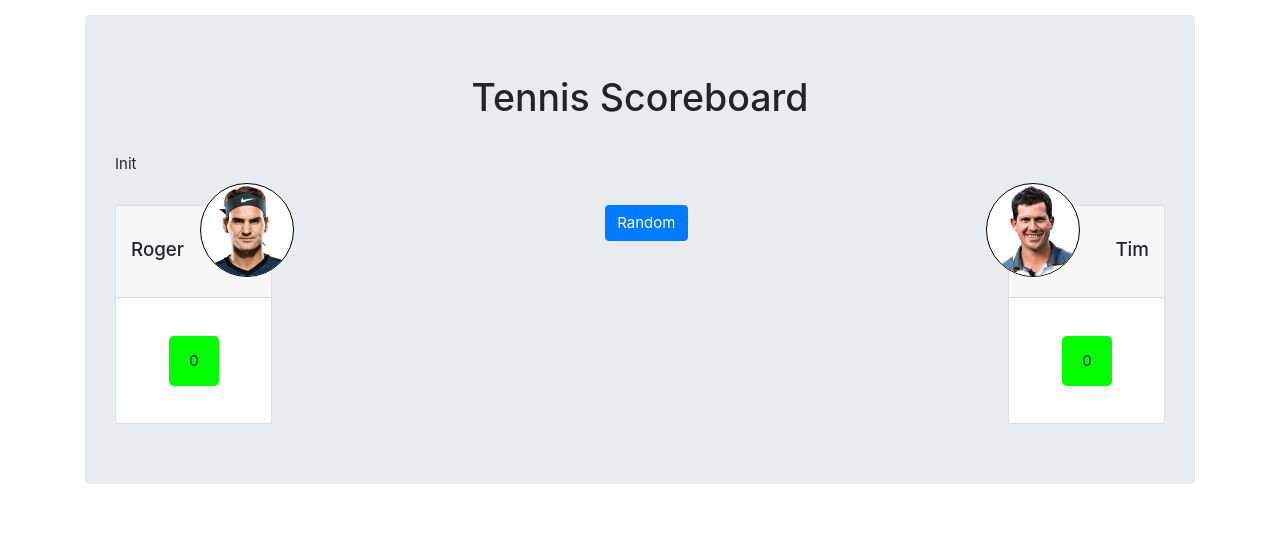
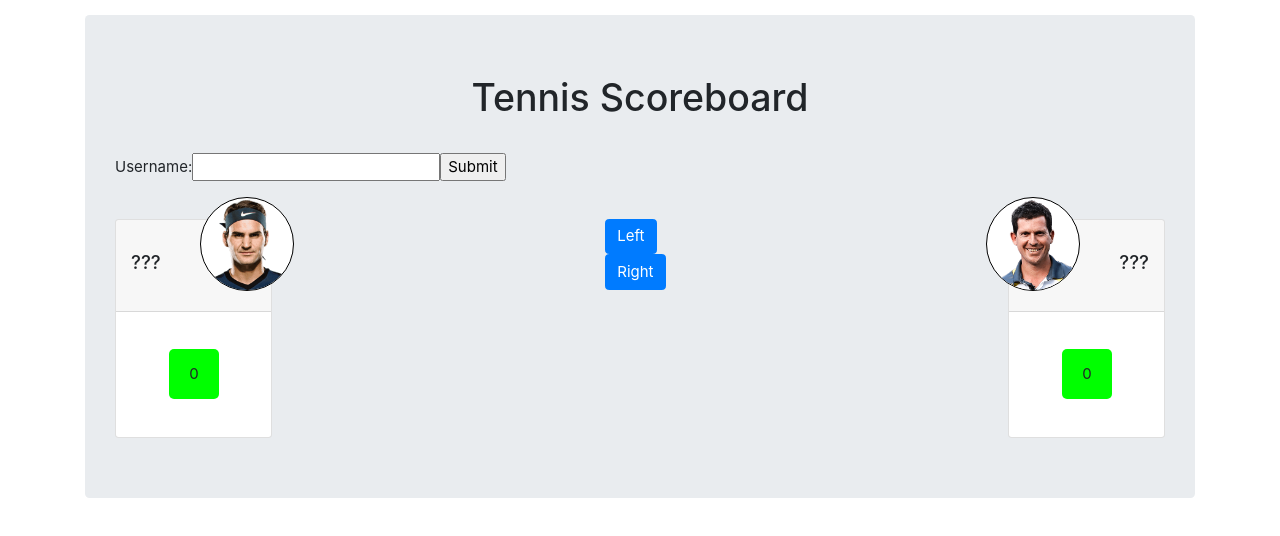
Before and after one commit to krzykus/Tennis-Scoreboard, a React (Create React App) app: page / in a window 1280 px wide. Shown: the top 536 px of the page. Built offline with nearby package versions, Linux system fonts and the light colour scheme; no server answers.

Commit message:
Handle events from backend, add username form

```diff
--- a/src/App.js
+++ b/src/App.js
@@ -11,34 +11,79 @@ import Button from 'react-bootstrap/Button';
 
 import Player from './components/Player';
 import Overlay from './components/Overlay';
-
+import UsernameForm from './components/UsernameForm';
 import './App.css';
 
 class App extends Component {
   constructor(props) {
     super(props);
     this.ENDPOINT = "http://127.0.0.1:4000";
+    this.socket = socketIOClient(this.ENDPOINT);
     this.state = {
-      msg: "Init",
+      msg: "",
+      playerID: -1,
       gameFinished: false,
       winner: {},
-      playerOne: {currentScore: 0, newScore:0, name: "Roger", img:"/img/roger.png"},
-      playerTwo: {currentScore: 0, newScore:0, name: "Tim", img:"/img/tim.png"}
+      playerOne: {currentScore: 0, newScore:0, name: "???", img:"/img/roger.png"},
+      playerTwo: {currentScore: 0, newScore:0, name: "???", img:"/img/tim.png"}
     };
   }
   componentDidMount = () => {
-    const socket = socketIOClient(this.ENDPOINT);
-    socket.on("Bump", data => {
-      this.setState({msg: data});
-    });
-    socket.on("abandoned", data => {
+    this.socket.on("abandoned", data => {
       //TODO show button to join new game
       this.setState({msg: data.opponent+" left game"});
     });
-    socket.on("move state", data => {
-      //TODO update scores and display message
+
+    this.socket.on("move state", data => {
+      console.log(data)
+      if(data.move==="Awaiting move") {
+        this.setState({msg: "Awaiting for all players to make a move"});
+      }
+      else if(data.move==="Scored") {
+        this.setState({msg:"Scored!"});
+        //Update Scores
+        if(data.serving===this.state.playerID) {
+          let playerOne = {...this.state.playerOne};
+          playerOne.currentScore = playerOne.newScore;
+          playerOne.newScore = data.scores[this.state.playerID];
+          this.setState({playerOne:playerOne});
+        }
+        else {
+          let playerTwo = {...this.state.playerTwo};
+          playerTwo.currentScore = playerTwo.newScore;
+          playerTwo.newScore = data.scores[1-this.state.playerID];
+          this.setState({playerTwo:playerTwo});
+        }
+      }
+      else if(data.move==="Continue") {
+
+      }
+      else if(data.move==="Finished") {
+        let winner = this.state.playerID===data.serving ? this.state.playerOne : this.state.playerTwo;
+        this.setState({gameFinished:true, msg:"", winner:winner});
+      }
     });
-    socket.emit("new player",Math.random());
+    this.socket.on("created", data => {
+      console.log("created")
+      console.log(data);
+    })
+    this.socket.on("game started", data => {
+      this.setState({msg: "Game started! Playing against: "+data.opponent, playerID:data.playerID})
+      let opponent = {...this.state.playerTwo};
+      opponent.name = data.opponent;
+      this.setState({playerTwo:opponent});
+      console.log("game started")
+      console.log(data);
+    })
+  }
+  makeMove = (move) => {
+    this.socket.emit("move made",move);
+  }
+  setUsername = (username) => {
+    let player = {...this.state.playerOne};
+    player.name = username;
+    this.setState({playerOne:player});
+    this.socket.emit("new player",username);
   }
   toggleShow = () => {
     this.setState({gameFinished:false})
@@ -84,6 +129,9 @@ class App extends Component {
       <Jumbotron>
         <h1 className="header">Tennis Scoreboard</h1>
         <div>{this.state.msg}</div>
+        <div>
+          {this.state.playerID===-1? <UsernameForm handler={this.setUsername} />: null}
+        </div>
         <div style={{position:"relative"}}>
           <Overlay show={this.state.gameFinished} winner={this.state.winner} toggleShow={this.toggleShow.bind(this)} />
           <Row>
@@ -92,7 +140,8 @@ class App extends Component {
             </Col>
             <Col sm>
               <div className="score-button">
-                <Button onClick={this.addScore}>Random</Button>
+                <Button onClick={()=>this.makeMove('left')}>Left</Button>
+                <Button onClick={()=>this.makeMove('right')}>Right</Button>
               </div>
             </Col>
             <Col sm>
--- /dev/null
+++ b/src/components/UsernameForm.js
@@ -0,0 +1,33 @@
+import React, {Component} from 'react';
+
+class UsernameForm extends Component {
+    constructor(props) {
+      super(props);
+      this.state = {value: ''};
+      this.usernameHandler = props.handler;
+      this.handleChange = this.handleChange.bind(this);
+      this.handleSubmit = this.handleSubmit.bind(this);
+    }
+
+    handleChange(event) {
+      this.setState({value: event.target.value});
+    }
+
+    handleSubmit(event) {
+      this.usernameHandler(escape(this.state.value));
+      event.preventDefault();
+    }
+    render() {
+      return (
+        <form onSubmit={this.handleSubmit}>
+          <label>
+            Username:
+            <input type="text" value={this.state.value} onChange={this.handleChange} />
+          </label>
+          <input type="submit" value="Submit" />
+        </form>
+      );
+    }
+}
+
+export default UsernameForm;
```
